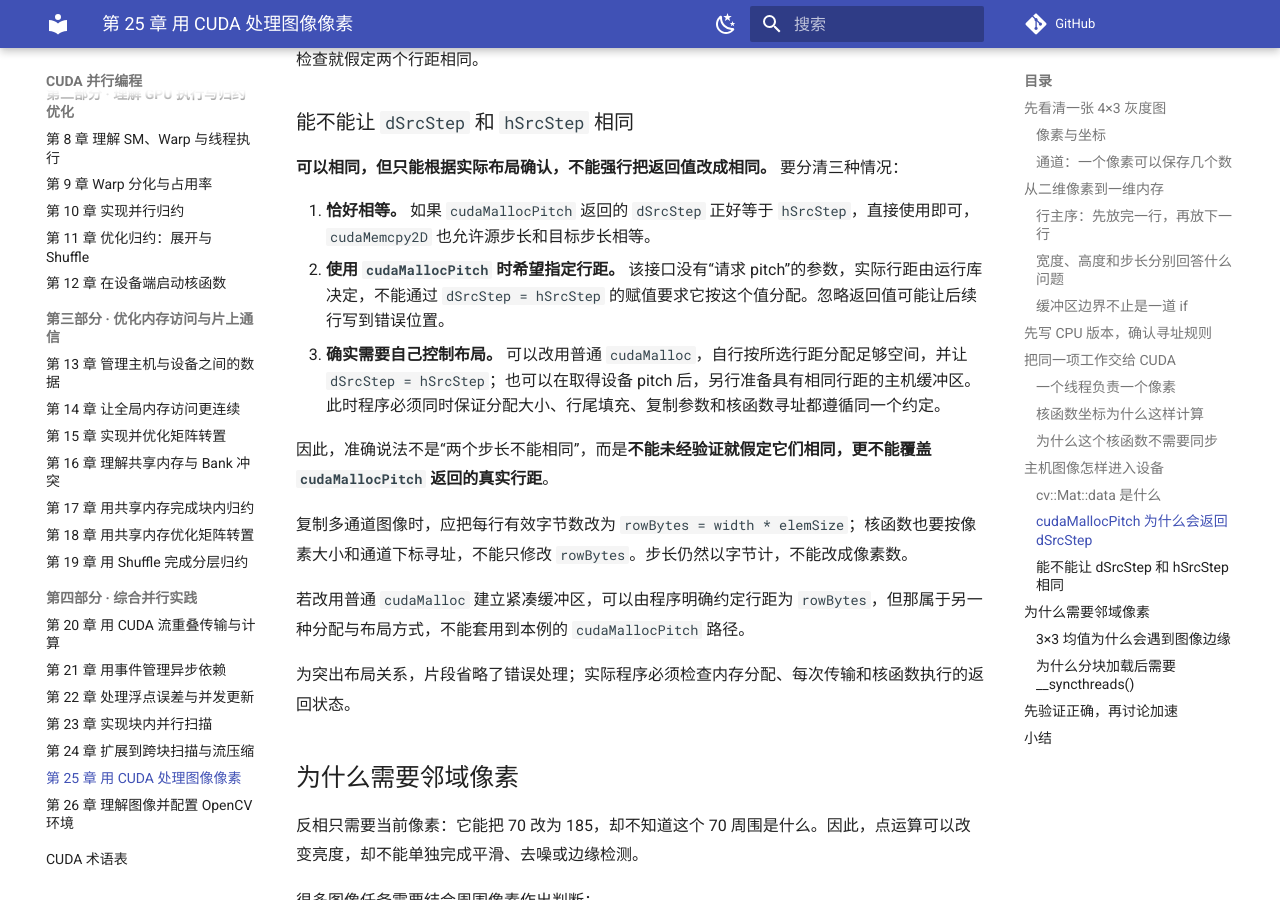
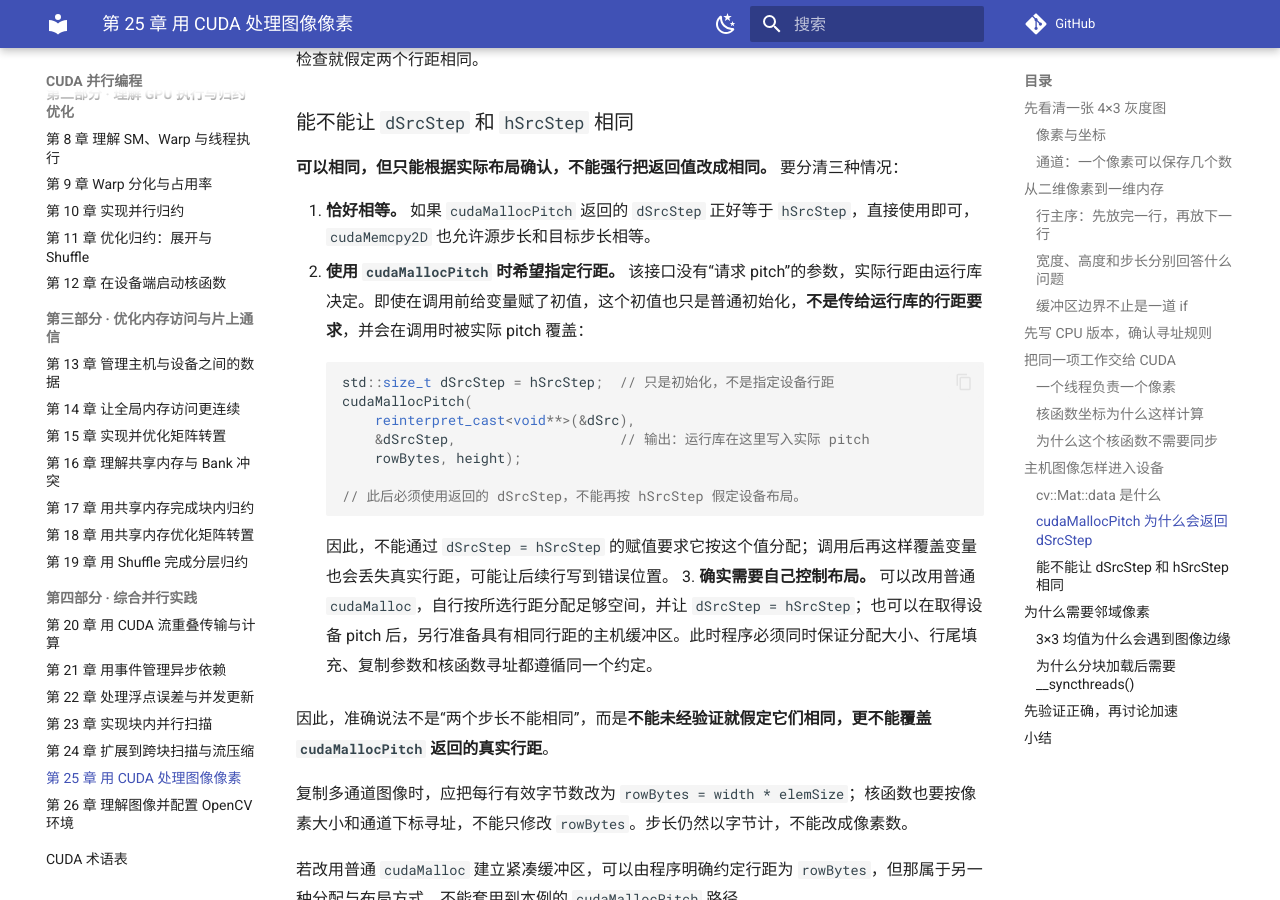
Before and after one commit to zhaojiew10/cuda-parallel-programming-ebook, an MkDocs documentation site: the page built from docs/chapters/ch25.md, in a window 1280 px wide and 900 px high, scrolled down 11054 px. Built offline with MkDocs 1.6.1 and Material for MkDocs 9.7.7, drawn with Linux system fonts in a browser that asks for light colours; a script that is not in the unit is left out; comment, search, counter and statistics services are not loaded.

Commit message:
明确 cudaMallocPitch 的行距为输出参数

````diff
--- a/docs/chapters/ch25.md
+++ b/docs/chapters/ch25.md
@@ -371,7 +371,19 @@ cudaMemcpy2D(
 **可以相同，但只能根据实际布局确认，不能强行把返回值改成相同。** 要分清三种情况：
 
 1. **恰好相等。** 如果 `cudaMallocPitch` 返回的 `dSrcStep` 正好等于 `hSrcStep`，直接使用即可，`cudaMemcpy2D` 也允许源步长和目标步长相等。
-2. **使用 `cudaMallocPitch` 时希望指定行距。** 该接口没有“请求 pitch”的参数，实际行距由运行库决定，不能通过 `dSrcStep = hSrcStep` 的赋值要求它按这个值分配。忽略返回值可能让后续行写到错误位置。
+2. **使用 `cudaMallocPitch` 时希望指定行距。** 该接口没有“请求 pitch”的参数，实际行距由运行库决定。即使在调用前给变量赋了初值，这个初值也只是普通初始化，**不是传给运行库的行距要求**，并会在调用时被实际 pitch 覆盖：
+
+    ```cpp
+    std::size_t dSrcStep = hSrcStep;  // 只是初始化，不是指定设备行距
+    cudaMallocPitch(
+        reinterpret_cast<void**>(&dSrc),
+        &dSrcStep,                    // 输出：运行库在这里写入实际 pitch
+        rowBytes, height);
+
+    // 此后必须使用返回的 dSrcStep，不能再按 hSrcStep 假定设备布局。
+    ```
+
+    因此，不能通过 `dSrcStep = hSrcStep` 的赋值要求它按这个值分配；调用后再这样覆盖变量也会丢失真实行距，可能让后续行写到错误位置。
 3. **确实需要自己控制布局。** 可以改用普通 `cudaMalloc`，自行按所选行距分配足够空间，并让 `dSrcStep = hSrcStep`；也可以在取得设备 pitch 后，另行准备具有相同行距的主机缓冲区。此时程序必须同时保证分配大小、行尾填充、复制参数和核函数寻址都遵循同一个约定。
 
 因此，准确说法不是“两个步长不能相同”，而是**不能未经验证就假定它们相同，更不能覆盖 `cudaMallocPitch` 返回的真实行距**。
````
